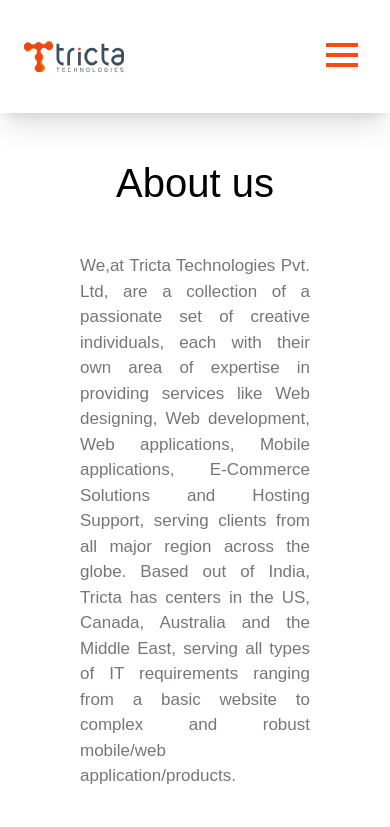
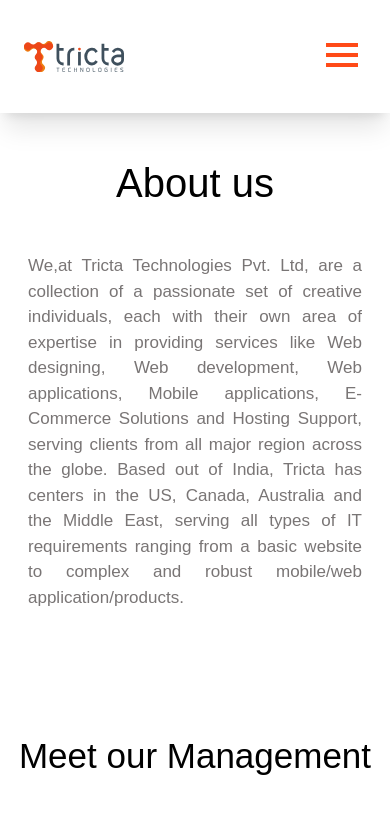
Before and after one commit to devikaupendran/t-website, a React (Vite) app: page /about-us in a window 390 px wide. Shown: the top 827 px of the page. Built offline with nearby package versions, Linux system fonts and the light colour scheme.

Commit message:
adjusted the padding

```diff
--- a/src/pages/About.jsx
+++ b/src/pages/About.jsx
@@ -6,7 +6,7 @@ const About = () => {
         <div>
             <div>
                 <h1 className='text-center text-[40px] md:text-[60px] lg:text-[75px] pt-10'>About us</h1>
-                <p className='text-wrap text-[17px] lg:text-[22px]  text-justify text-[#797575] px-20 my-10'>
+                <p className='text-wrap text-[17px] lg:text-[22px]  text-justify text-[#797575] px-7 xl:px-20 my-10'>
                     We,at Tricta Technologies Pvt. Ltd, are a collection of a passionate set of creative individuals,
                     each with their own area of expertise in providing services like Web designing,
                     Web development, Web applications, Mobile applications, E-Commerce Solutions and Hosting Support,
```
